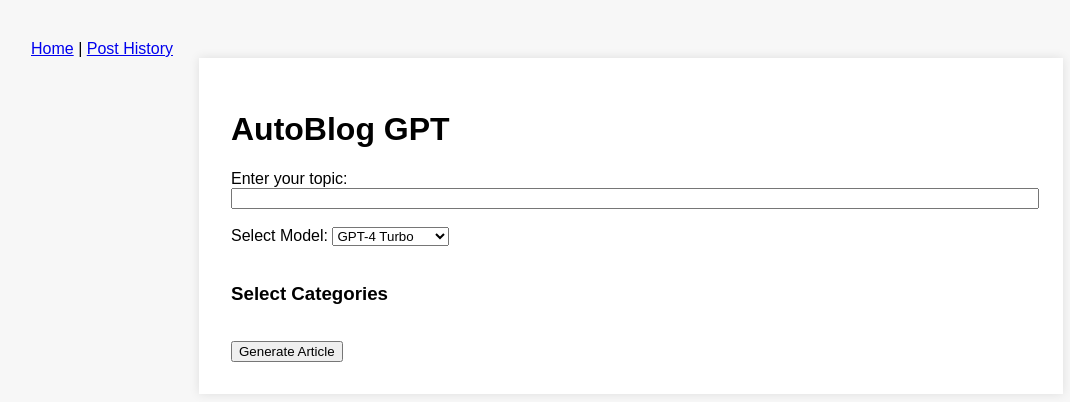
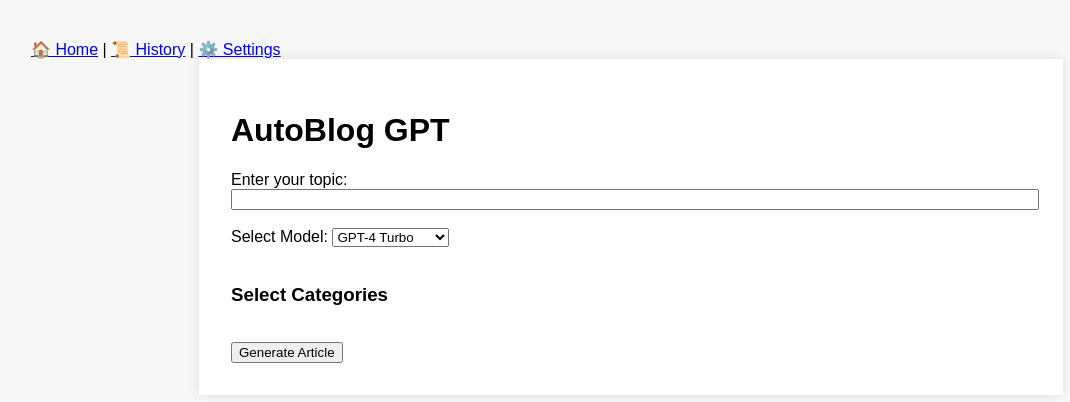
Before and after one commit to vimrul/autoblog-gpt, a Flask app: page / in a window 1280 px wide. Shown: the top 402 px of the page, without its empty margins (9-1079 px from the left). Run offline with Flask 3, Linux system fonts and the light colour scheme; parts of the project's set-up code (start-up, migrations or seed data) failed here and were passed over.

Commit message:
added settings

```diff
--- a/app/templates/base.html
+++ b/app/templates/base.html
@@ -6,9 +6,10 @@
     <link rel="stylesheet" href="{{ url_for('static', filename='styles.css') }}">
 </head>
 <nav>
-    <a href="{{ url_for('main.home') }}">Home</a> |
-    <a href="{{ url_for('main.post_history') }}">Post History</a>
-</nav>
+    <a href="{{ url_for('main.home') }}">🏠 Home</a> |
+    <a href="{{ url_for('main.post_history') }}">📜 History</a> |
+    <a href="{{ url_for('main.settings') }}">⚙️ Settings</a>
+  </nav>
 <body>
     <div class="container">
         {% block content %}{% endblock %}
```
